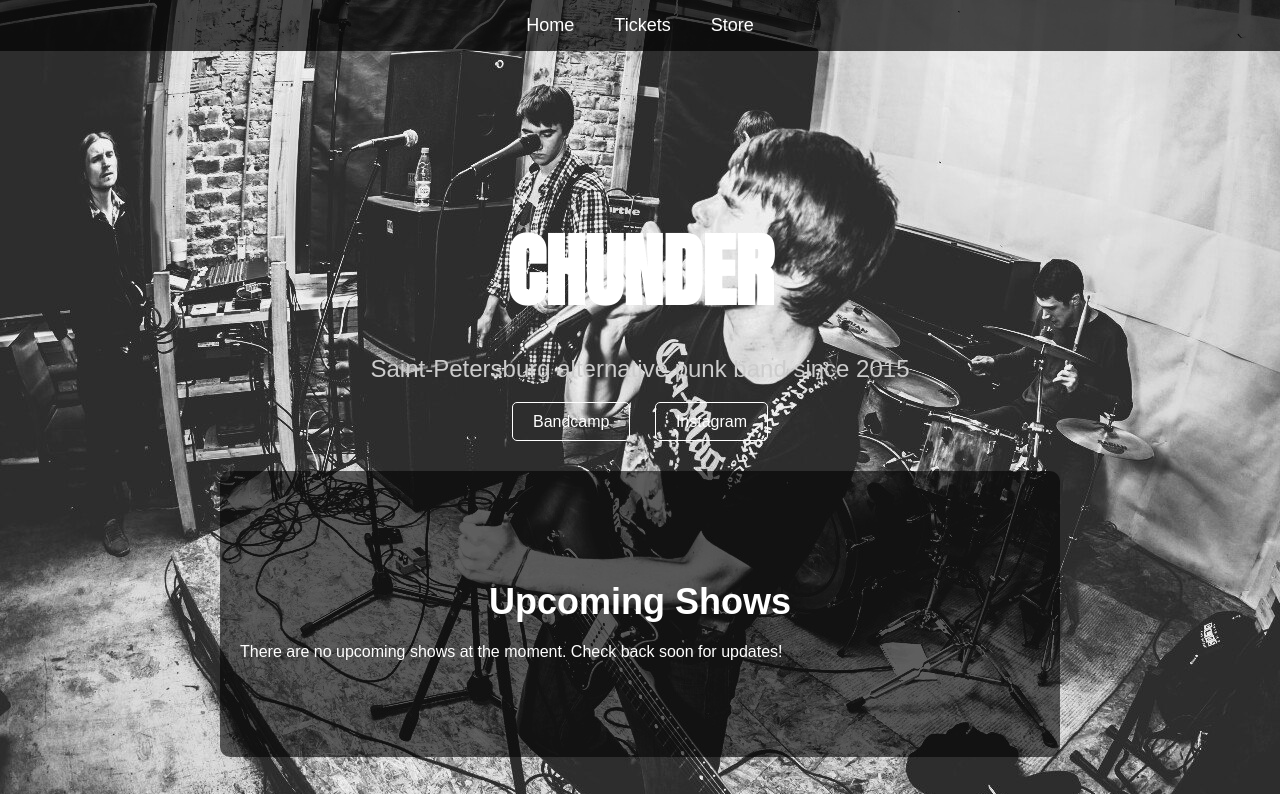
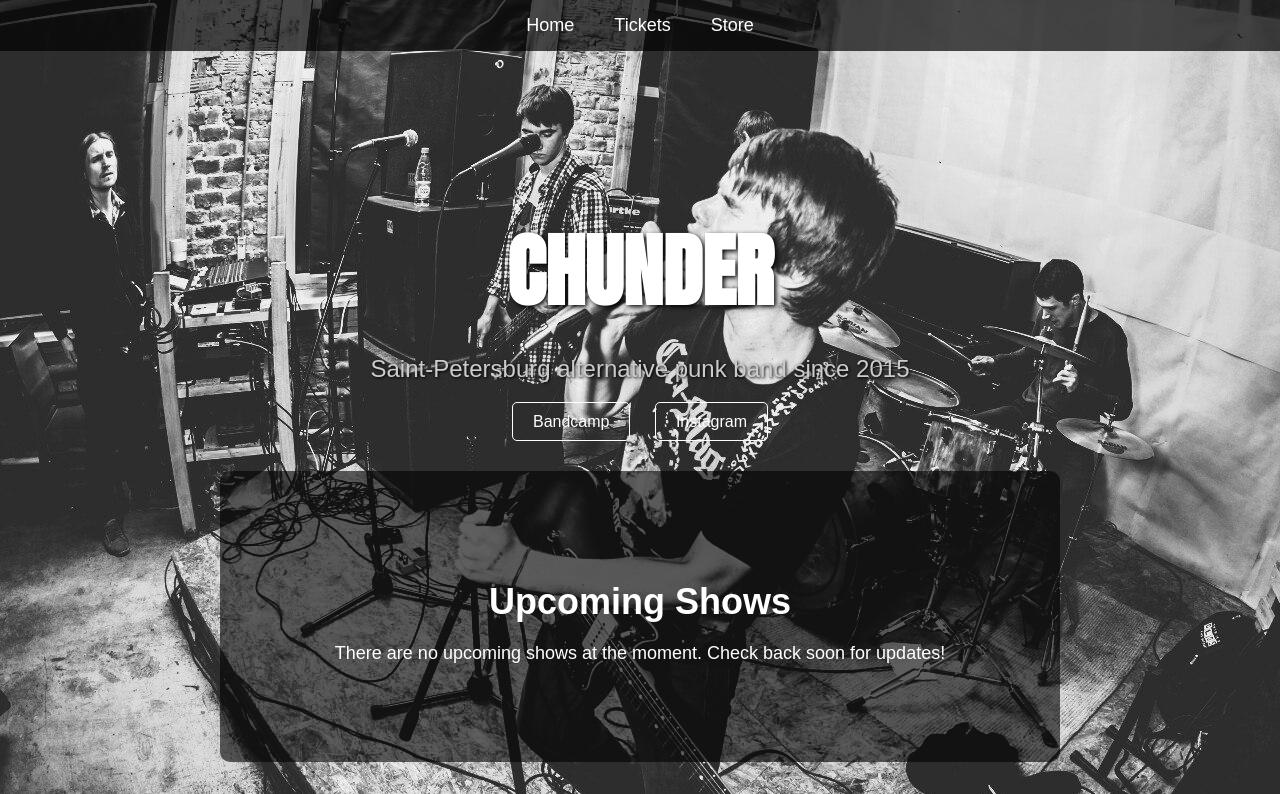
Before and after one commit to Julikiedition/julikiedition.github.io, a plain HTML site: page index.html in a window 1280 px wide. Shown: the top 794 px of the page. Drawn offline with Linux system fonts and the light colour scheme.

Commit message:
Update index.html

```diff
--- a/index.html
+++ b/index.html
@@ -47,11 +47,13 @@
       font-family: 'Anton', sans-serif;
       font-size: 80px;
       margin-bottom: 20px;
+      text-shadow: 2px 2px 5px black;
     }
 
     .hero p {
       font-size: 24px;
       color: #ccc;
+      text-shadow: 1px 1px 3px black;
     }
 
     .section {
@@ -60,12 +62,17 @@
       margin: 40px auto;
       max-width: 800px;
       border-radius: 10px;
+      text-align: center;
     }
 
     .section h2 {
-      text-align: center;
       font-size: 36px;
       margin-bottom: 20px;
+    }
+
+    .section p {
+      text-align: center;
+      font-size: 18px;
     }
 
     .links {
```
